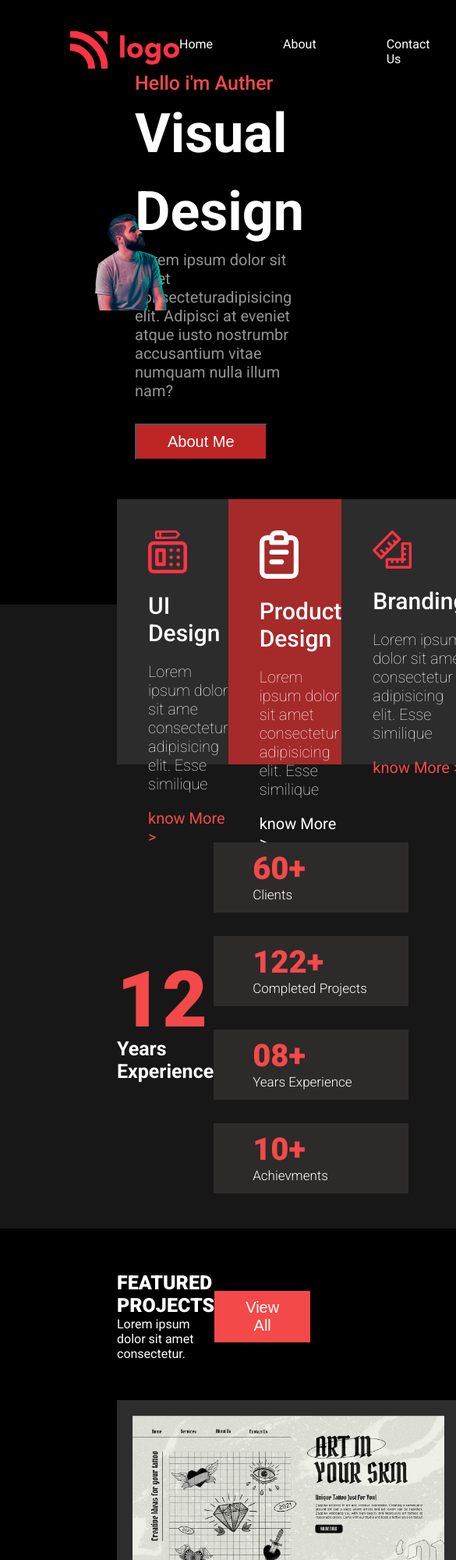
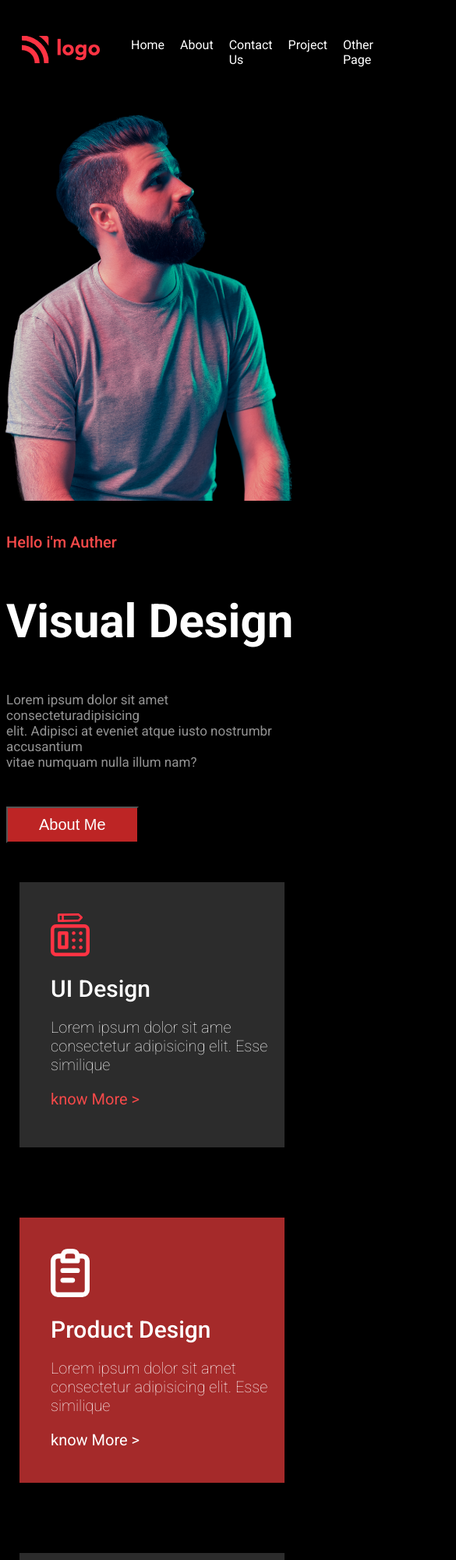
Before and after one commit to PraveenJatangi/Full-Stack-JS-Project-15, a plain HTML site: page index.html in a window 390 px wide. Shown: the top 2000 px of the page at 78% size, 585 px wide, since content can reach past the window. Drawn offline with Linux system fonts and the light colour scheme.

Commit message:
added responsiveness

```diff
--- a/css/style.css
+++ b/css/style.css
@@ -1,32 +1,32 @@
-*{
-    margin: 0;
-    padding:0;
-}
+
+
 body{
     background-color: black;
     color: white;
     font-family: Roboto;
 
+
 }
+.container{
+    margin: 0 auto;
+    max-width: 81rem;
+}
+
 /* ------------ nav bar part ------- */
 nav{
     display: flex;
     justify-content: space-between;
     align-items: center;
-
 }
-.list-items{
+nav ul {
     list-style: none;
     display: flex;
-    justify-content: space-between;
     gap: 90px;
-    margin: 40px 90px 0px 0px ;
-
+    margin-top: 40px ;
 }
-nav .logo{
+nav div:first-child{
     margin: 40px 0 0 90px;
 }
-
 /* --------hero part ----------- */
 .hero{
  display: flex;
@@ -36,9 +36,9 @@ nav .logo{
 
 }
 .hero img{
-    width: 80%;
+    width: 600px;
     position: relative;
-    left: 100px;
+    left: 0px;
     bottom: 10px;
 }
 .hero h4{
@@ -55,7 +55,7 @@ nav .logo{
     color: rgba(255, 255, 255, 0.578);
 
 }
-.btn-about{
+.hero .btn-about{
     background-color:rgb(189, 37, 37) ;
     font-size: 20px;
     padding: 10px 40px;
@@ -63,38 +63,32 @@ nav .logo{
     margin-top: 30px;
 
 }
-/* -------- main part---------- */
-.main{
-    margin: 0px 150px;
-
- }
 
 /* ----------- box part --------- */
 .box{
     background-color: rgba(35, 35, 35, 0.671);
     width: 600px;
-    height: 800px;
+    height: 850px;
     position: absolute;
-    top: 775px;
+    left: 0;
+    top: 690px;
     z-index: -1;
 
 }
-
 /* ----------- cards -----------*/
-.cards{
+.course-part .cards{
     display: flex;
-    justify-content: space-between;
+    justify-content: center;
+    gap: 40px;
 
 }
-
-
-.card{
+ .card{
     background-color: rgb(44, 44, 44);
     width: 300px;
     height: 300px;
     margin-top: 50px;
     padding: 40px 0px 0px 40px ;
-}
+ }
 .card img{
     width: 50px;
 }
@@ -114,25 +108,25 @@ nav .logo{
     margin-top: 20px;
     color:  rgb(244, 73, 73);
  }
-.card-active h4{
-    color: white;
- }
-.card-active{
+.course-part .cards div:nth-child(2) {
     background-color:brown;
+}
+.course-part .cards div:nth-child(2) h4{
+    color: #fff;
 }
 /* -------------servey part-------- */
 .servey-part{
     display: flex;
-    justify-content: space-between;
+    justify-content: center;
+    gap: 100px;
     margin-top: 100px;
     align-items: center;
-
-
 }
-.servey-part-left h1 {
+.servey-part-left  h1 {
     font-size: 100px;
     font-weight: 900;
     color: rgb(244, 73, 73) ;
+
 }
 .servey-part-left h4{
     font-size: 25px;
@@ -140,28 +134,31 @@ nav .logo{
 }
 .servey-cards{
     display: flex;
-    justify-content: space-between;
-    gap: 30px;
+    justify-content: center;
+    gap: 40px;
     flex-wrap: wrap;
    max-width: 700px;
    margin-right: 100px;
+
+   align-content: center;
 }
 .servey-card{
-    background-color: rgb(45, 42, 42);
-    width: 250px;
-    height: 90px;
+    background-color: rgb(27, 26, 26);
+    width: 290px;
+    height: 120px;
+}
+.servey-card h1{
+    margin-top: 50px;
+    margin-left: 90px;
+    font-size: 55px;
+    font-weight: 900;
+    color:  rgb(244, 73, 73);
+    line-height: 0;
 
 }
-.servey-card h1{
-    margin-top: 10px;
-    margin-left: 50px;
-    font-size: 40px;
-    font-weight: 900;
-    color:  rgb(244, 73, 73);
-}
 .servey-card h5{
-    margin-left: 50px;
-    font-size: 17px;
+    margin-left: 90px;
+    font-size: 19px;
     font-weight: 300;
 }
 /* ---------- projects part--------- */
@@ -169,16 +166,18 @@ nav .logo{
     margin-top: 100PX;
 }
 
-.projects-part-1{
+.projects-heading{
     display: flex ;
     justify-content: space-between;
-    align-items: CENTER;
+    align-items: center;
+
+
 }
-.projects-part-1 h1{
+.projects-heading h1{
     font-size: 25px;
     font-weight: 900;
 }
-.projects-part-1 button{
+.projects-heading button{
     background-color:rgb(244, 73, 73) ;
     border: none;
     padding: 10px 40px;
@@ -187,32 +186,38 @@ nav .logo{
 }
 .project-cards{
     display: flex;
-    justify-content: space-between;
+    justify-content: center;
+    gap: 30px;
     flex-wrap: wrap;
     margin-top: 50px;
 }
 
-.project-cards img{
-    width: 400px;
-    margin-left: 20px;
+.project-card img{
+    width: 580px;
+    margin-left: 23px;
     margin-top: 20px;
+
 }
 .project-card{
-    background-color:  rgb(45, 45, 45);
-    height: 270px;
-    width: 450px;
+    background-color: rgb(28, 26, 26);
+    height: 370px;
+    width: 39rem;
+    margin-top: 50px;
+
 }
 .project-cards div:nth-child(3) img{
- width: 400px;
- height: 235px;
+ width: 36.5rem;
+ height: 330px;
 }
 div .project-cards h1{
-    margin-top: 35px;
+    margin-top: 45px;
     font-size: 25px;
+    line-height: 0;
 }
 div .project-cards h5{
     color: rgb(244, 73, 73);
     font-size: 17px;
+    line-height: 0;
 }
 /* -----------contact part---------- */
 .contact-part{
@@ -221,7 +226,7 @@ div .project-cards h5{
     margin-top: 200px;
     background-color: rgb(32, 30, 30);
     height: 270px;
-    width: 1170px;
+    width: auto;
 
 }
 .contact-part h1{
@@ -243,30 +248,141 @@ div .project-cards h5{
 }
 .bottom-list{
     display: flex;
-    justify-content: space-between;
+    justify-content: center;
     list-style: none;
-    margin: 40px 300px ;
+    margin: 40px 0px;
+    gap: 80px;
 }
 /* ----------footer prt ----------- */
-.footer-logos{
+.footer{
     background-color: rgb(35, 33, 33);
-    height: 100px;
+    position: absolute;
+    left: 0px;
+    right: 0px;
 
 }
-.social-logos img{
+.social-icons img{
     width: 35px;
-    align-items: center;
     background-color: #fff;
     border-radius: 13px;
-    position: relative;
-    bottom: 20px;
-    left: 40rem;
     margin-right: 40px;
-
 }
-.footer-logos div:nth-child(1) img:nth-child(1){
+.social-icons{
+  display: flex;
+  justify-content: center;
+  position: relative;
+  top: -25px;
+  left: 0px;
+}
+.footer .footer-logo{
     width: 120px;
     position: relative;
     left: 150px;
     top: 20px;
 }
+
+@media only screen and (max-width: 1303px){
+    .project-card img{
+        width: 400px;
+        margin-left: 23px;
+        margin-top: 20px;
+
+    }
+    .project-card{
+        background-color: rgb(28, 26, 26);
+        height: 260px;
+        width: 28rem;
+    }
+    .project-cards div:nth-child(3) img{
+        width: 36.5rem;
+        height: 330px;
+       }
+       .project-cards div:nth-child(3) img{
+        width: 25.5rem;
+        height: 230px;
+       }
+}
+@media only screen and (max-width: 1017px){
+    .hero h4{
+        font-size: 20px;
+        font-weight: 500;
+        color: rgb(244, 73, 73);
+         }
+    .hero h1{
+        font-size: 60px;
+       line-height: 100px;
+       }
+    .hero p{
+        font-size: 17px;
+        color: rgba(255, 255, 255, 0.578);
+          }
+}
+@media only screen and (max-width: 840px){
+
+    nav ul{
+        gap: 20px;
+    }
+    .hero{
+       flex-direction: column;
+        }
+    .hero img{
+            width: 550px;
+            margin: 0;
+        }
+    .course-part .cards{
+           flex-direction: column;
+            align-items: center;
+        }
+    .servey-part{
+            flex-direction: column;
+            align-items: center;
+            align-content: center;
+        }
+    .servey-cards{
+           flex-direction: column;
+            flex-wrap: wrap;
+           max-width: 0;
+          align-items: center;
+        }
+    .contact-part{
+           flex-direction: column;
+         }
+    .contact-part h1{
+            font-size: 30px;
+            margin: 40px 0 0 40px;
+        }
+    .contact-part p{
+            font-size: 15px;
+        }
+     .contact-part button{
+            margin: 0px auto;
+        }
+    .social-icons {
+              left: 70px;
+          }
+    .box{
+            top: 640px;
+            width: 500px;
+            height: 800px;
+        }
+    .bottom-list{
+          gap: 30px;
+        }
+    nav div:first-child{
+            margin: 40px 0 0 20px;
+    }
+
+.footer .footer-logo img{
+    width: 100px;
+    margin-left: -120px;
+}
+}
+@media only screen and (max-width: 490px){
+        .box{
+            display: none;
+        }
+        .nav-bar img{
+            width: 100px;
+            margin-top: -20px;
+        }
+}
--- a/index.html
+++ b/index.html
@@ -12,7 +12,7 @@
 
 </head>
 <body>
-
+    <div class="container">
             <nav class="nav-bar">
                 <div class="logo">
                     <img src="/images/logo.svg" alt="logo">
@@ -35,7 +35,7 @@
                         <h4>Hello i'm Auther</h4>
                         <h1>Visual Design</h1>
                         <p>Lorem ipsum dolor sit amet consecteturadipisicing <br> elit. Adipisci at eveniet atque iusto nostrumbr
-                               accusantium vitae numquam nulla illum nam?</p>
+                               accusantium <br> vitae numquam nulla illum nam?</p>
                          <div>
                             <button class="btn-about">About Me</button>
                          </div>
@@ -56,12 +56,12 @@
                                   consectetur adipisicing elit. Esse similique</p>
                             <h4>know More ></h4>
                     </div>
-                    <div class="card card-active">
+                    <div class="card">
                         <div>
                            <img src="/images/product.svg" alt="">
                         </div>
                             <h1>Product Design</h1>
-                            <p>Lorem ipsum dolor sit amet <br> consectetur adipisicing elit. Esse similique </p>
+                            <p>Lorem ipsum dolor sit amet  consectetur adipisicing elit. Esse similique </p>
                             <h4>know More ></h4>
                     </div>
                     <div class="card">
@@ -99,7 +99,7 @@
                     </div>
             </div>
             <div class="projects-part">
-                 <div class="projects-part-1">
+                 <div class="projects-heading">
                         <div>
                                <h1>FEATURED PROJECTS</h1>
                                <p>Lorem ipsum dolor sit amet consectetur.</p>
@@ -109,8 +109,9 @@
                         </div>
                  </div>
                  <div class="project-cards">
-                    <div>
-                        <div class="project-card">
+
+                    <div class="project-card">
+                        <div>
                             <img src="/images/Screenshot 2022-06-25 131915.jpg" alt="">
                         </div>
                         <h1>The vintage </h1>
@@ -158,17 +159,21 @@
                     </ul>
             </div>
         </div>
-            <div class="footer-logos">
-                <div>
-                <img src="/images/logo.svg" alt="">
-                </div>
-                    <div class="social-logos">
-                         <img src="/images/facebook.png" alt="">
-                         <img src="/images/youtube.png" alt="">
-                         <img src="/images/twitter.png" alt="">
+            <div class="footer">
+
+                        <dvi class="footer-logo">
+                            <img src="/images/logo.svg" alt="" class="main-logo">
+                        </dvi>
+
+                    <div class="social-icons">
+
+                        <img src="/images/facebook.png" alt="">
+                        <img src="/images/youtube.png" alt="">
+                        <img src="/images/twitter.png" alt="">
+
                     </div>
             </div>
 
-
+    </div>
 </body>
 </html>
```
